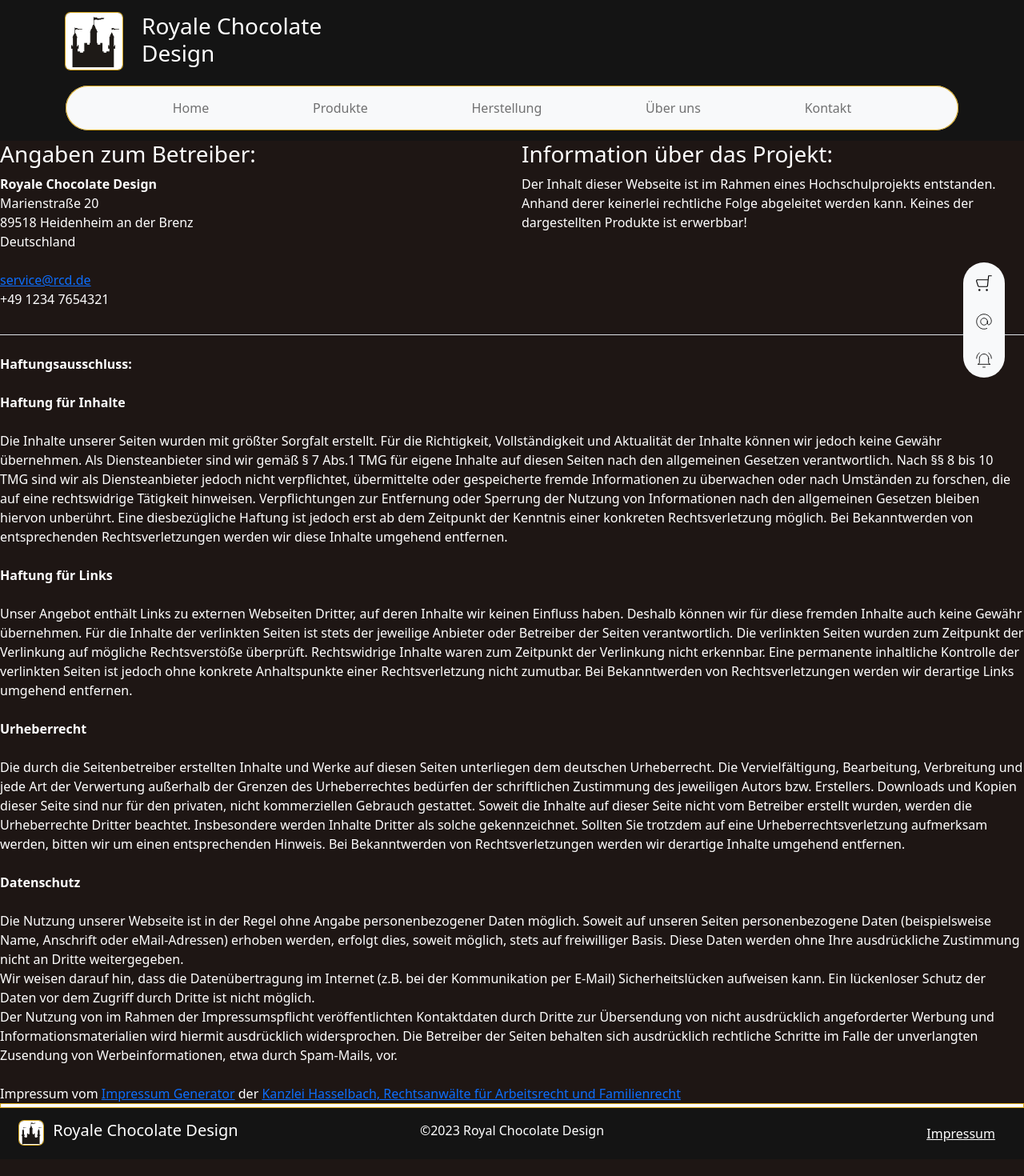
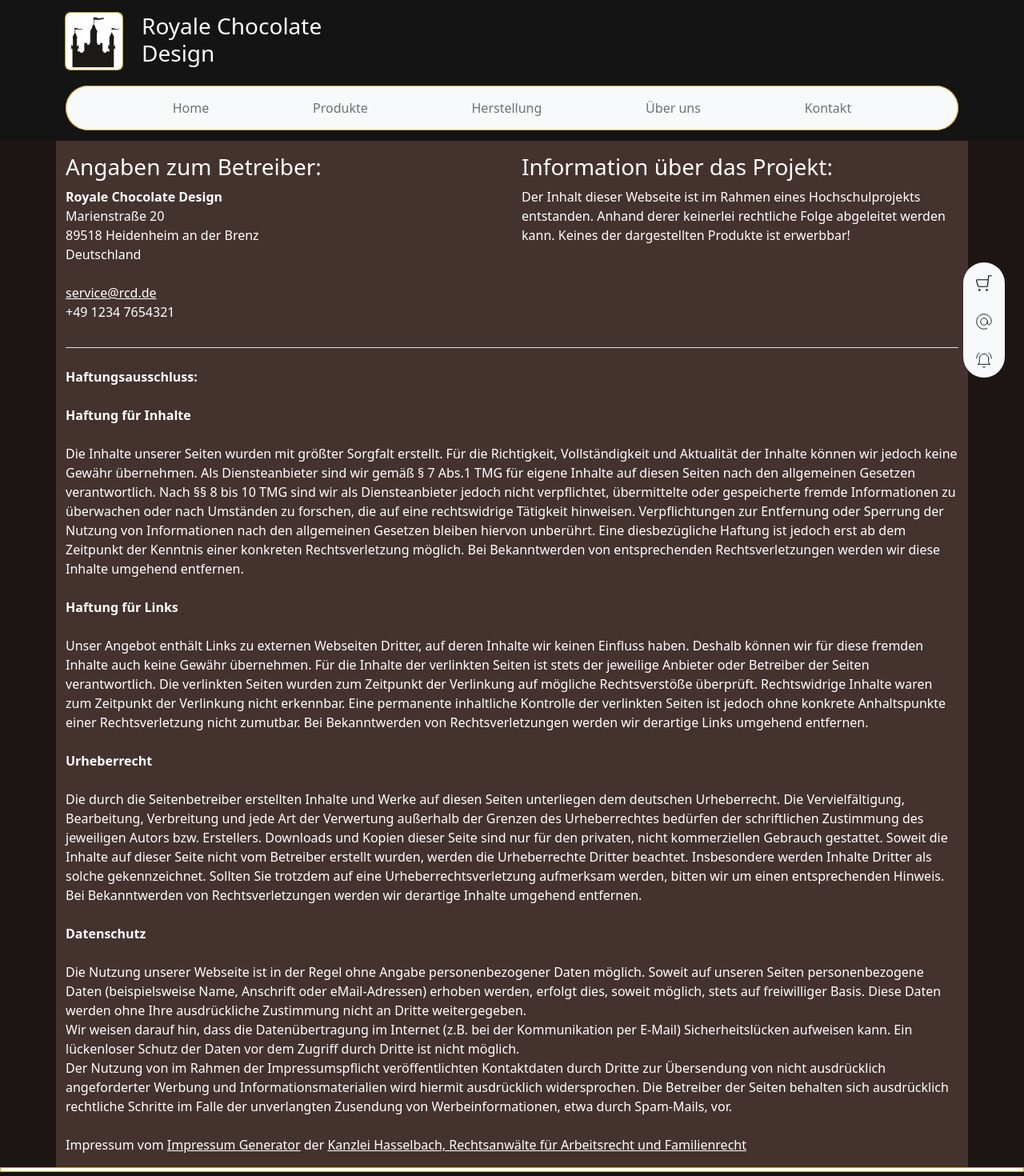
Before and after one commit to WWI22-ProjectWS22/sose23webproject, a Next.js app: page /Impressum in a window 1280 px wide. Shown: the top 1470 px of the page at 80% size. Before the commit the page ends 1449 px from the top, so only its background shows below. Built offline with nearby package versions, Linux system fonts and the light colour scheme.

Commit message:
update Impressum

```diff
--- a/app/Impressum/page.js
+++ b/app/Impressum/page.js
@@ -4,7 +4,7 @@ import Link from "next/link";
 export default function Impressum() {
     metadata.title = "Impressum";
     return (
-       <>
+       <div className={"container py-3"} id={"pageBackground"}>
            <div className="row row-cols-1 row-cols-md-2">
                <div className="col-12 col-md-6 ">
                    <h3>Angaben zum Betreiber:</h3>
@@ -13,7 +13,7 @@ export default function Impressum() {
                        89518 Heidenheim an der Brenz<br/>
                        Deutschland<br/><br/>
 
-                       <a href="mailto:service@rcd.de">service@rcd.de</a><br/>
+                       <Link href={"mailto:service@rcd.de"} id={"impressumsLink"}>service@rcd.de</Link><br/>
                        +49 1234 7654321<br/>
                    </address>
                </div>
@@ -84,8 +84,8 @@ export default function Impressum() {
                unverlangten Zusendung von Werbeinformationen,
                etwa durch Spam-Mails, vor.
                <br/><br/>
-               Impressum vom <Link href={"https://www.impressum-generator.de"}>Impressum Generator</Link> der <Link href={"https://www.kanzlei-hasselbach.de/"}>Kanzlei
+               Impressum vom <Link href={"https://www.impressum-generator.de"} id={"impressumsLink"}>Impressum Generator</Link> der <Link href={"https://www.kanzlei-hasselbach.de/"} id={"impressumsLink"}>Kanzlei
                Hasselbach, Rechtsanwälte für Arbeitsrecht und Familienrecht</Link>
-               </>
+               </div>
     );
 }
```
